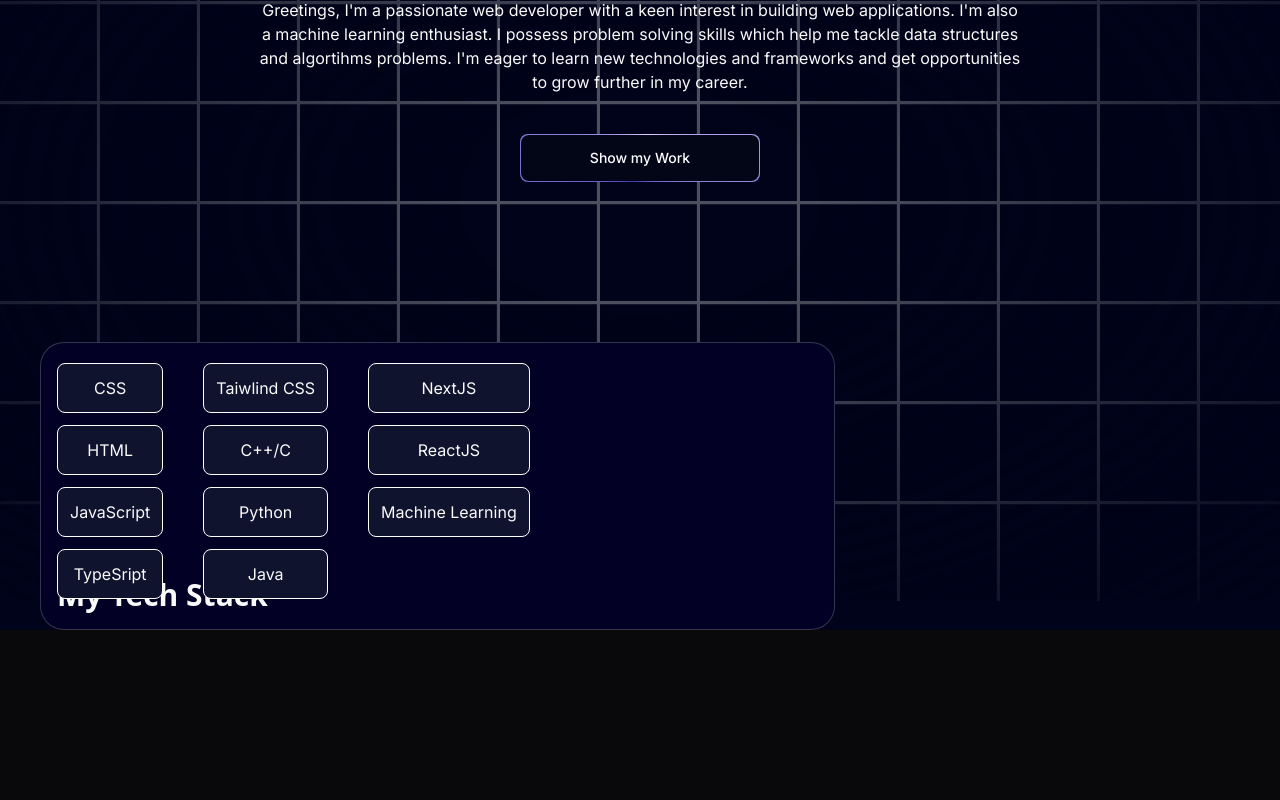
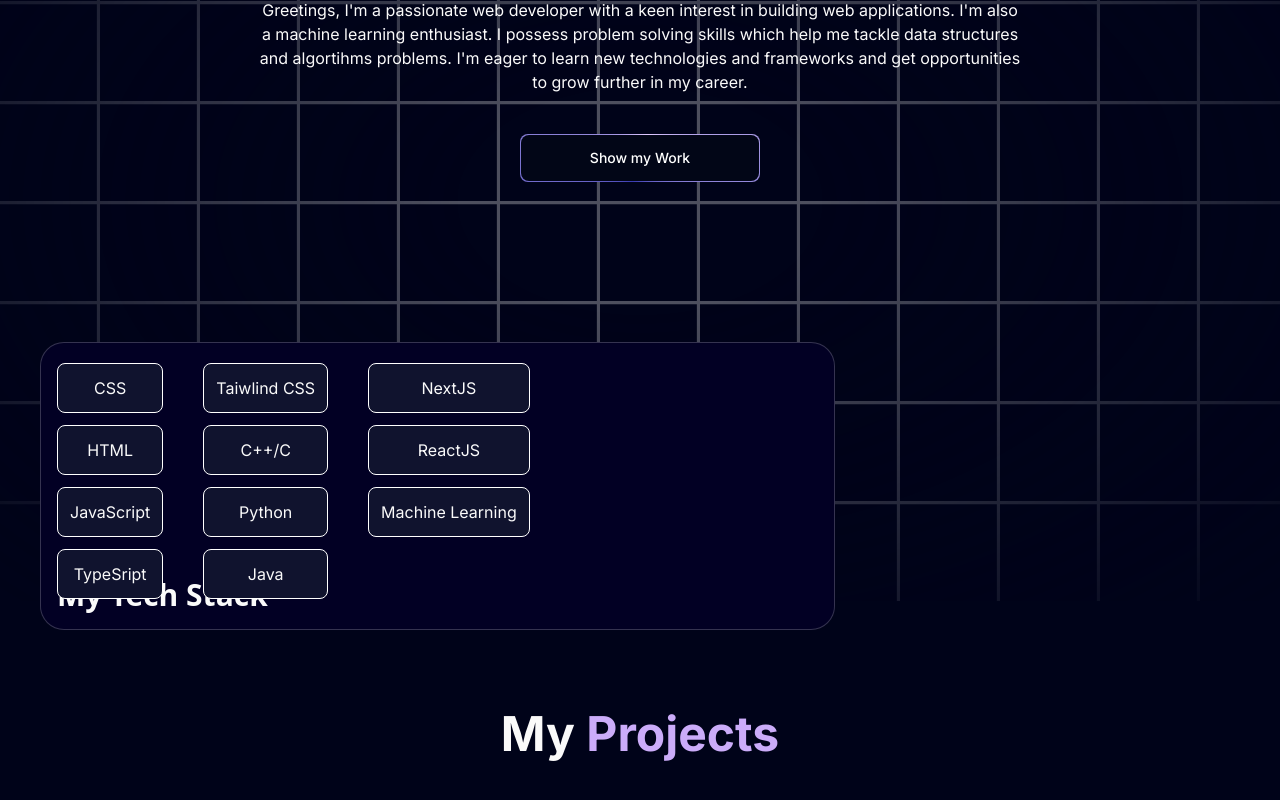
Before and after one commit to nishthasingh20/Portfolio_Website, a Next.js app: page / in a window 1280 px wide. Shown: the part 407-1207 px from the top of the page. Before the commit the page ends 1037 px from the top, so only its background shows below. Built offline with nearby package versions, Linux system fonts and the light colour scheme.

Commit message:
startprojects

```diff
--- a/app/page.tsx
+++ b/app/page.tsx
@@ -5,6 +5,7 @@
 import { FaHome, FaLinkedin, FaGithubSquare } from "react-icons/fa";
 import { GrProjects } from "react-icons/gr";
 import { MdEmail } from "react-icons/md";
+import RecentProjects from "@/components/RecentProjects";
 
 export default function Home() {
   return (
@@ -19,6 +20,7 @@
         ]}/>
         <Hero />
         <Grid />
+        <RecentProjects/>
       </div>
     </main>
 
--- /dev/null
+++ b/components/RecentProjects.tsx
@@ -0,0 +1,14 @@
+import React from 'react'
+
+const RecentProjects = () => {
+  return (
+    <div className="py-20">
+        <h2 className="heading">
+            My {' '}
+            <span className="text-purple"> Projects</span>
+        </h2>
+    </div>
+  )
+}
+
+export default RecentProjects
--- a/components/ui/BentoGrid.tsx
+++ b/components/ui/BentoGrid.tsx
@@ -60,7 +60,7 @@
 
       <div className="group-hover/bento:translate-x-2 transition duration-200">
         <div
-          className="font-sans font-bold text-lg lg:text-3xl max-w-96 z-10">
+          className="font-sans font-bold text-lg lg:text-3xl max-w-96 z-10 text-purple-500">
           {title}
         </div>
         <div
@@ -72,21 +72,21 @@
         {id === 1 && (
           <>
             <div className="flex gap-5 lg:gap-10 w-fit absolute -left--1 top-1 lg:-left--1">
-              <div className="flex flex-col gap-0.5 lg: gap-3">
+              <div className="flex flex-col gap-0 lg: gap-3">
                 {['CSS', 'HTML', 'JavaScript', 'TypeSript'].map((item) => (
                   <span key = {item} className="py-3 lg:py-3 lg:px-3 px-3 text-xs lg:text-base opacity-100 lg:opacity-100 rounded-lg text-center bg-[#10132E] border border-white">
                     {item}
                   </span>
                 ))}
               </div>
-              <div className="flex flex-col gap-0.5 lg: gap-3">
+              <div className="flex flex-col gap-0 lg: gap-3">
                 {['Taiwlind CSS', 'C++/C', 'Python', 'Java'].map((item) => (
                   <span key = {item} className="py-3 lg:py-3 lg:px-3 px-3 text-xs lg:text-base opacity-100 lg:opacity-100 rounded-lg text-center bg-[#10132E] border border-white">
                     {item}
                   </span>
                 ))}
               </div>
-              <div className="flex flex-col gap-0.5 lg: gap-3">
+              <div className="flex flex-col gap-0 lg: gap-3">
                 {['NextJS', 'ReactJS', 'Machine Learning'].map((item) => (
                   <span key = {item} className="py-3 lg:py-3 lg:px-3 px-3 text-xs lg:text-base opacity-100 lg:opacity-100 rounded-lg text-center bg-[#10132E] border border-white">
                     {item}
```
